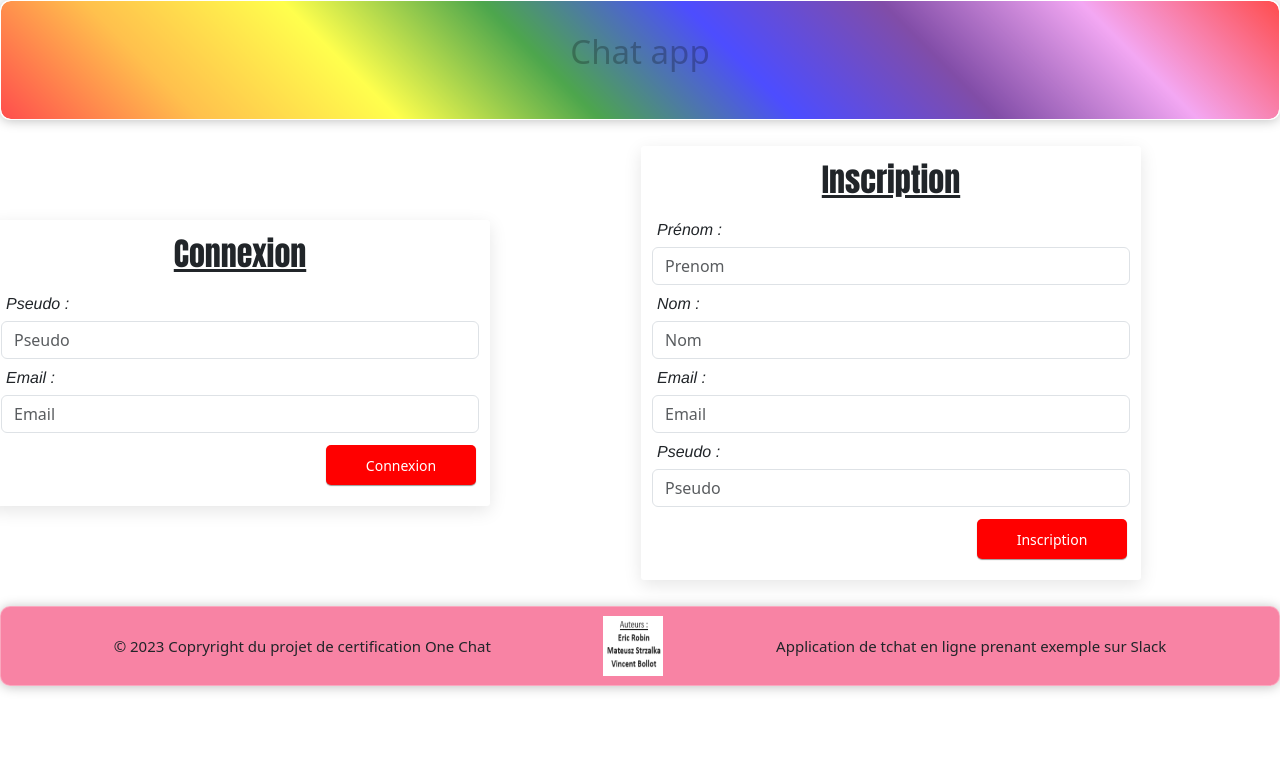
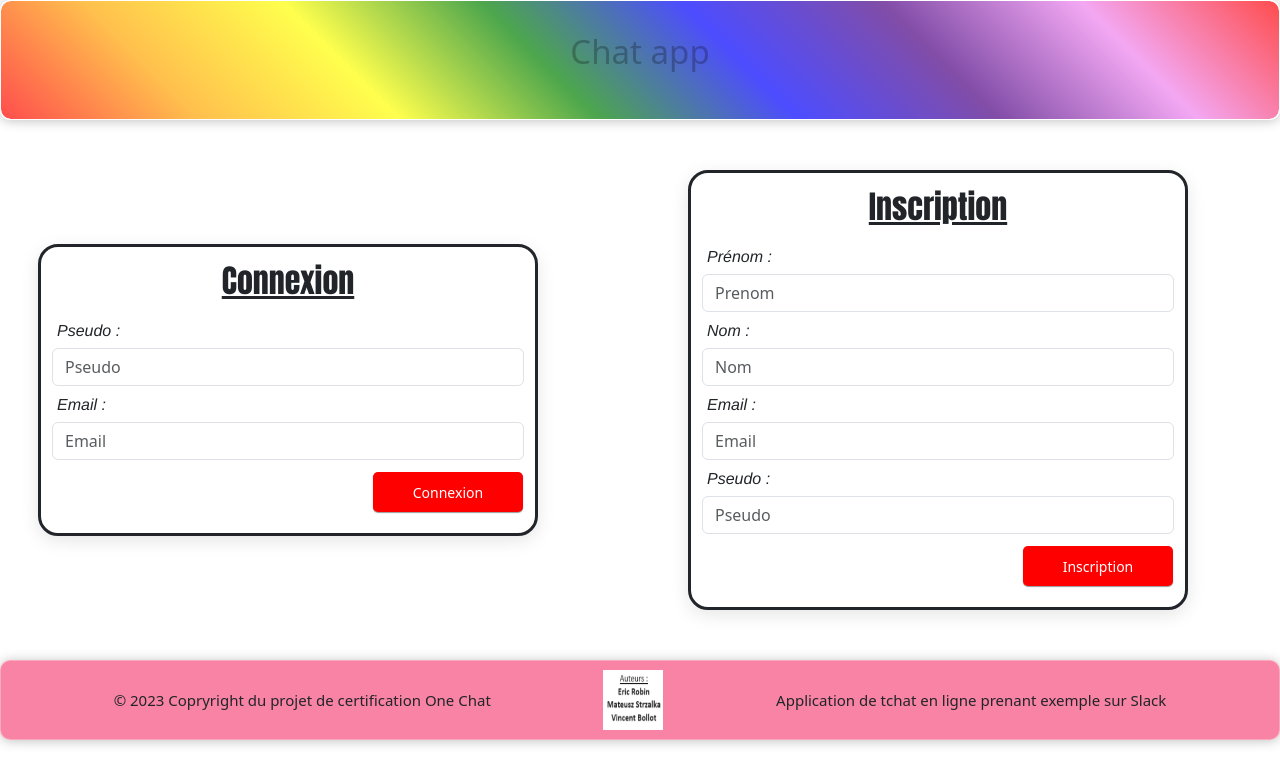
Before and after one commit to eric-m2i/ProjectFrontEnd, an Angular app: page / in a window 1280 px wide. Shown: the top 784 px of the page. Built offline with nearby package versions, Linux system fonts and the light colour scheme.

Commit message:
connexion final ajustement

```diff
--- a/src/app/components/connexion/connexion.component.css
+++ b/src/app/components/connexion/connexion.component.css
@@ -74,3 +74,37 @@
     font-style: oblique;
     font-family: 'Franklin Gothic Medium', 'Arial Narrow', Arial, sans-serif;
 }
+
+.success-message {
+  color: green;
+  margin-top: 10px;
+}
+
+
+@keyframes borderPulse {
+  0% {
+    border-color: initial;
+  }
+  25% {
+    border-color: #b3ce55;
+  }
+  50% {
+    border-color: #d04a38;
+  }
+  75% {
+    border-color: #4341c2;
+  }
+  100% {
+    border-color: #0cd85e;
+  }
+}
+
+.animated-border {
+  border: 3px solid;
+  border-radius: 20px;
+  transition: border-color 0.6s ease;
+}
+
+.animated-border:hover {
+  animation: borderPulse 2s infinite;
+}
--- a/src/app/components/connexion/connexion.component.html
+++ b/src/app/components/connexion/connexion.component.html
@@ -1,8 +1,8 @@
 <app-header></app-header>
-<div class="container-fluid d-md-inline">
-  <div class="row ">
-    <div class="col-md-6 m-auto">
-      <form>
+<div class="container-fluid min-vw-100">
+  <div class="row">
+    <div class="col-md-6  m-auto p-md-5" >
+      <form class="animated-border">
       <h2>Connexion</h2>
         <div class="form-group">
           <label for="pseudo1">Pseudo :</label>
@@ -20,8 +20,8 @@
       </form>
     </div>
 
-    <div class="col-md-6">
-      <form (ngSubmit)="regUser()">
+    <div class="col-md-6 p-md-5">
+      <form class="animated-border" (ngSubmit)="regUser()">
       <h2>Inscription</h2>
         <div class="form-group">
           <label for="prenom">Prénom :</label>
@@ -45,6 +45,7 @@
         </div>
         <div>
           <button type="submit" class="btn btn-success">Inscription</button>
+          <span *ngIf="registrationSuccess" class="success-message justify-content-center d-flex">Inscription réussie !</span>
         </div>
       </form>
     </div>
--- a/src/app/components/connexion/connexion.component.ts
+++ b/src/app/components/connexion/connexion.component.ts
@@ -5,13 +5,14 @@
 import { FormsModule } from '@angular/forms';
 import { HeaderComponent } from "../header/header.component";
 import { FooterComponent } from "../footer/footer.component";
+import { CommonModule } from '@angular/common';
 
 @Component({
   selector: 'app-connexion',
   standalone: true,
   templateUrl: './connexion.component.html',
   styleUrl: './connexion.component.css',
-  imports: [FormsModule, HeaderComponent, FooterComponent]
+  imports: [FormsModule, HeaderComponent, FooterComponent,CommonModule]
 })
 export class ConnexionComponent {
 
@@ -24,6 +25,7 @@
     prenom: 'Eric',
   };
 
+  registrationSuccess:boolean = false;
   registerUser: UserPostDTO = { nom: '', prenom: '', email: '', pseudo: '' };
 
   checkUser() {
@@ -35,6 +37,7 @@
       this.user.createUser(this.registerUser).subscribe((data: string) => {
         console.log(data);
         this.registerUser = { nom: '', prenom: '', email: '', pseudo: '' };
+        this.registrationSuccess = true;
       });
     }
   }
```
